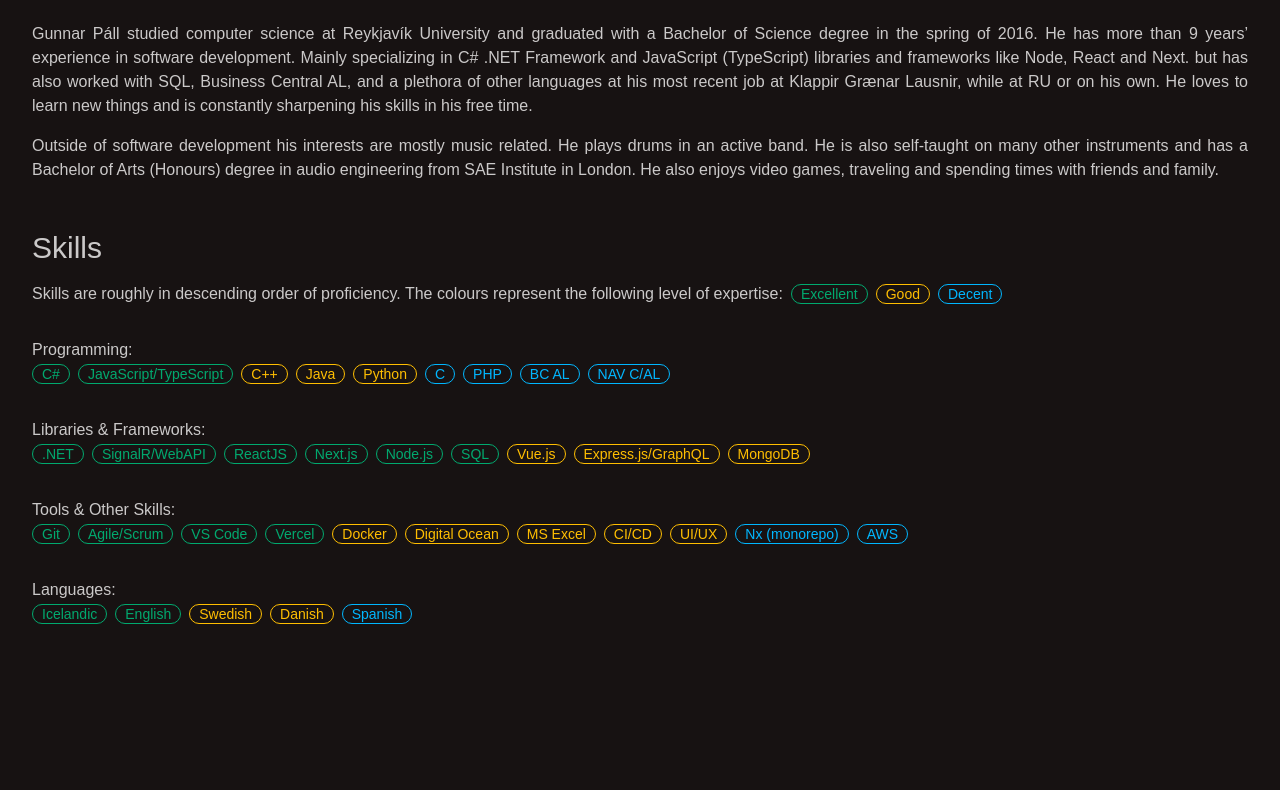
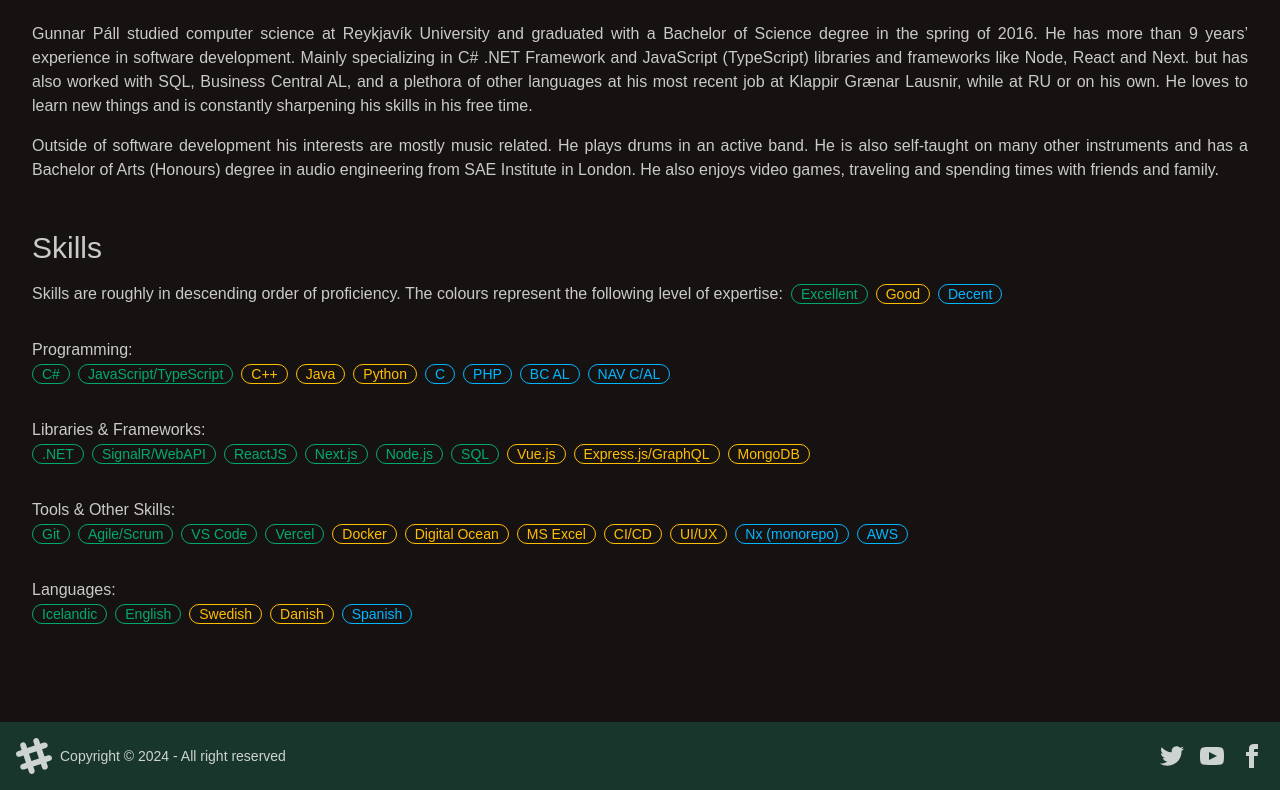
Before and after one commit to Palli-Moon/portfolio, a Next.js app: page / in a window 1280 px wide. Shown: the part 450-1240 px from the top of the page. Before the commit the page ends 1172 px from the top, so only its background shows below. Built offline with nearby package versions, Linux system fonts and the light colour scheme.

Commit message:
Add Footer

```diff
--- a/src/app/layout.tsx
+++ b/src/app/layout.tsx
@@ -1,6 +1,8 @@
 import type { Metadata } from 'next';
 import localFont from 'next/font/local';
 import './globals.css';
+import Navbar from '@/components/ui/navbar';
+import Footer from '@/components/ui/footer';
 
 const geistSans = localFont({
   src: './fonts/GeistVF.woff',
@@ -25,7 +27,11 @@
 }>) {
   return (
     <html lang='en'>
-      <body className={`${geistSans.variable} ${geistMono.variable} antialiased`}>{children}</body>
+      <body className={`${geistSans.variable} ${geistMono.variable} antialiased`}>
+        <Navbar />
+        {children}
+        <Footer />
+      </body>
     </html>
   );
 }
--- a/src/app/page.tsx
+++ b/src/app/page.tsx
@@ -1,4 +1,3 @@
-import Navbar from '@/components/ui/navbar';
 import Hero from '@/components/ui/hero';
 import Bio from '@/components/ui/bio';
 import Skills from '@/components/ui/skills';
@@ -6,7 +5,6 @@
 export default function Home() {
   return (
     <main>
-      <Navbar />
       <Hero />
       <div className='md:container md:mx-auto p-8 text-justify'>
         <Bio />
--- /dev/null
+++ b/src/components/ui/footer.tsx
@@ -0,0 +1,29 @@
+export default function Footer() {
+  return (
+    <footer className='footer bg-neutral text-neutral-content items-center p-4'>
+      <aside className='grid-flow-col items-center'>
+        <svg width='36' height='36' viewBox='0 0 24 24' xmlns='http://www.w3.org/2000/svg' fillRule='evenodd' clipRule='evenodd' className='fill-current'>
+          <path d='M22.672 15.226l-2.432.811.841 2.515c.33 1.019-.209 2.127-1.23 2.456-1.15.325-2.148-.321-2.463-1.226l-.84-2.518-5.013 1.677.84 2.517c.391 1.203-.434 2.542-1.831 2.542-.88 0-1.601-.564-1.86-1.314l-.842-2.516-2.431.809c-1.135.328-2.145-.317-2.463-1.229-.329-1.018.211-2.127 1.231-2.456l2.432-.809-1.621-4.823-2.432.808c-1.355.384-2.558-.59-2.558-1.839 0-.817.509-1.582 1.327-1.846l2.433-.809-.842-2.515c-.33-1.02.211-2.129 1.232-2.458 1.02-.329 2.13.209 2.461 1.229l.842 2.515 5.011-1.677-.839-2.517c-.403-1.238.484-2.553 1.843-2.553.819 0 1.585.509 1.85 1.326l.841 2.517 2.431-.81c1.02-.33 2.131.211 2.461 1.229.332 1.018-.21 2.126-1.23 2.456l-2.433.809 1.622 4.823 2.433-.809c1.242-.401 2.557.484 2.557 1.838 0 .819-.51 1.583-1.328 1.847m-8.992-6.428l-5.01 1.675 1.619 4.828 5.011-1.674-1.62-4.829z'></path>
+        </svg>
+        <p>Copyright © {new Date().getFullYear()} - All right reserved</p>
+      </aside>
+      <nav className='grid-flow-col gap-4 md:place-self-center md:justify-self-end'>
+        <a>
+          <svg xmlns='http://www.w3.org/2000/svg' width='24' height='24' viewBox='0 0 24 24' className='fill-current'>
+            <path d='M24 4.557c-.883.392-1.832.656-2.828.775 1.017-.609 1.798-1.574 2.165-2.724-.951.564-2.005.974-3.127 1.195-.897-.957-2.178-1.555-3.594-1.555-3.179 0-5.515 2.966-4.797 6.045-4.091-.205-7.719-2.165-10.148-5.144-1.29 2.213-.669 5.108 1.523 6.574-.806-.026-1.566-.247-2.229-.616-.054 2.281 1.581 4.415 3.949 4.89-.693.188-1.452.232-2.224.084.626 1.956 2.444 3.379 4.6 3.419-2.07 1.623-4.678 2.348-7.29 2.04 2.179 1.397 4.768 2.212 7.548 2.212 9.142 0 14.307-7.721 13.995-14.646.962-.695 1.797-1.562 2.457-2.549z'></path>
+          </svg>
+        </a>
+        <a>
+          <svg xmlns='http://www.w3.org/2000/svg' width='24' height='24' viewBox='0 0 24 24' className='fill-current'>
+            <path d='M19.615 3.184c-3.604-.246-11.631-.245-15.23 0-3.897.266-4.356 2.62-4.385 8.816.029 6.185.484 8.549 4.385 8.816 3.6.245 11.626.246 15.23 0 3.897-.266 4.356-2.62 4.385-8.816-.029-6.185-.484-8.549-4.385-8.816zm-10.615 12.816v-8l8 3.993-8 4.007z'></path>
+          </svg>
+        </a>
+        <a>
+          <svg xmlns='http://www.w3.org/2000/svg' width='24' height='24' viewBox='0 0 24 24' className='fill-current'>
+            <path d='M9 8h-3v4h3v12h5v-12h3.642l.358-4h-4v-1.667c0-.955.192-1.333 1.115-1.333h2.885v-5h-3.808c-3.596 0-5.192 1.583-5.192 4.615v3.385z'></path>
+          </svg>
+        </a>
+      </nav>
+    </footer>
+  );
+}
```
